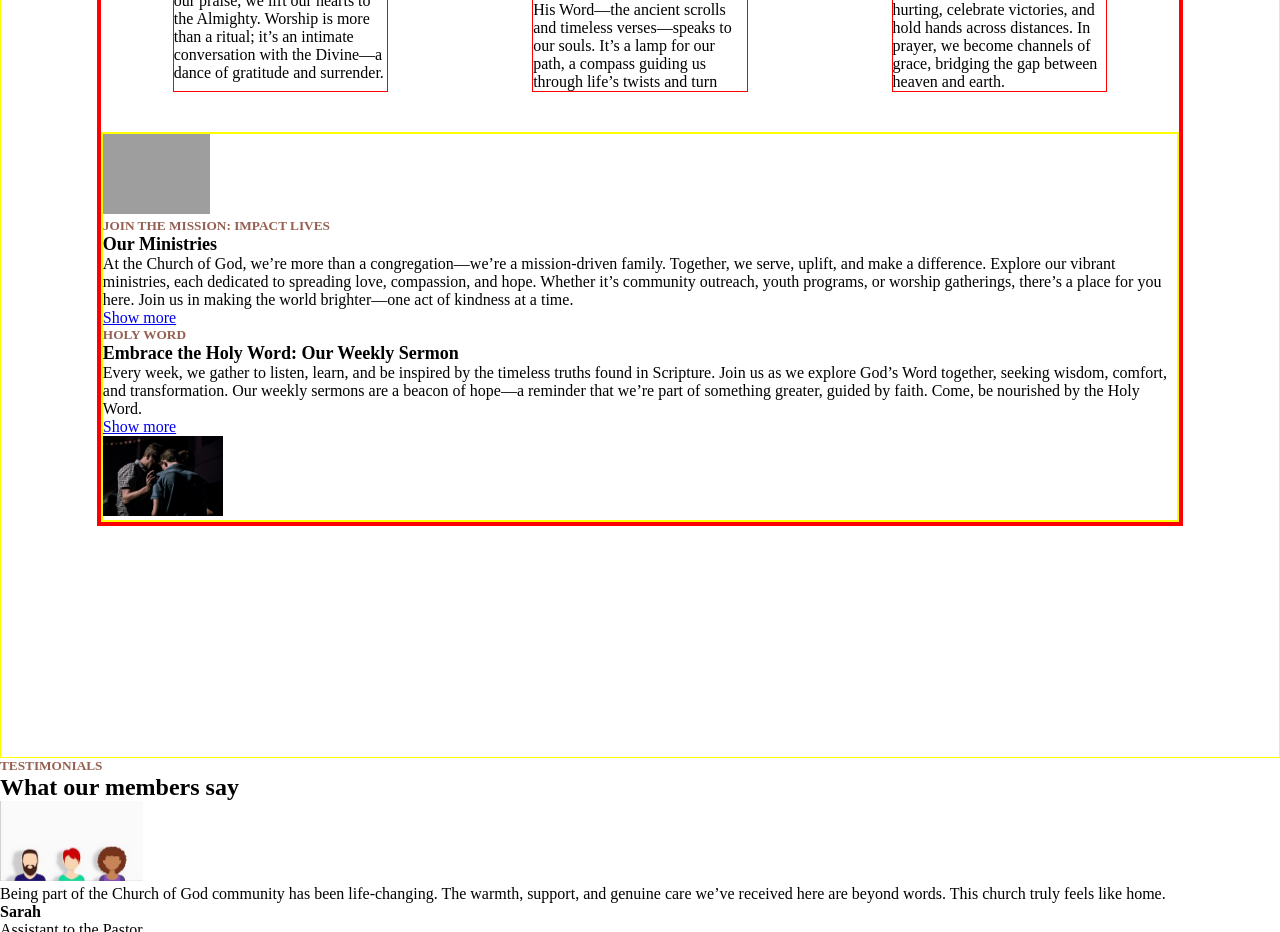
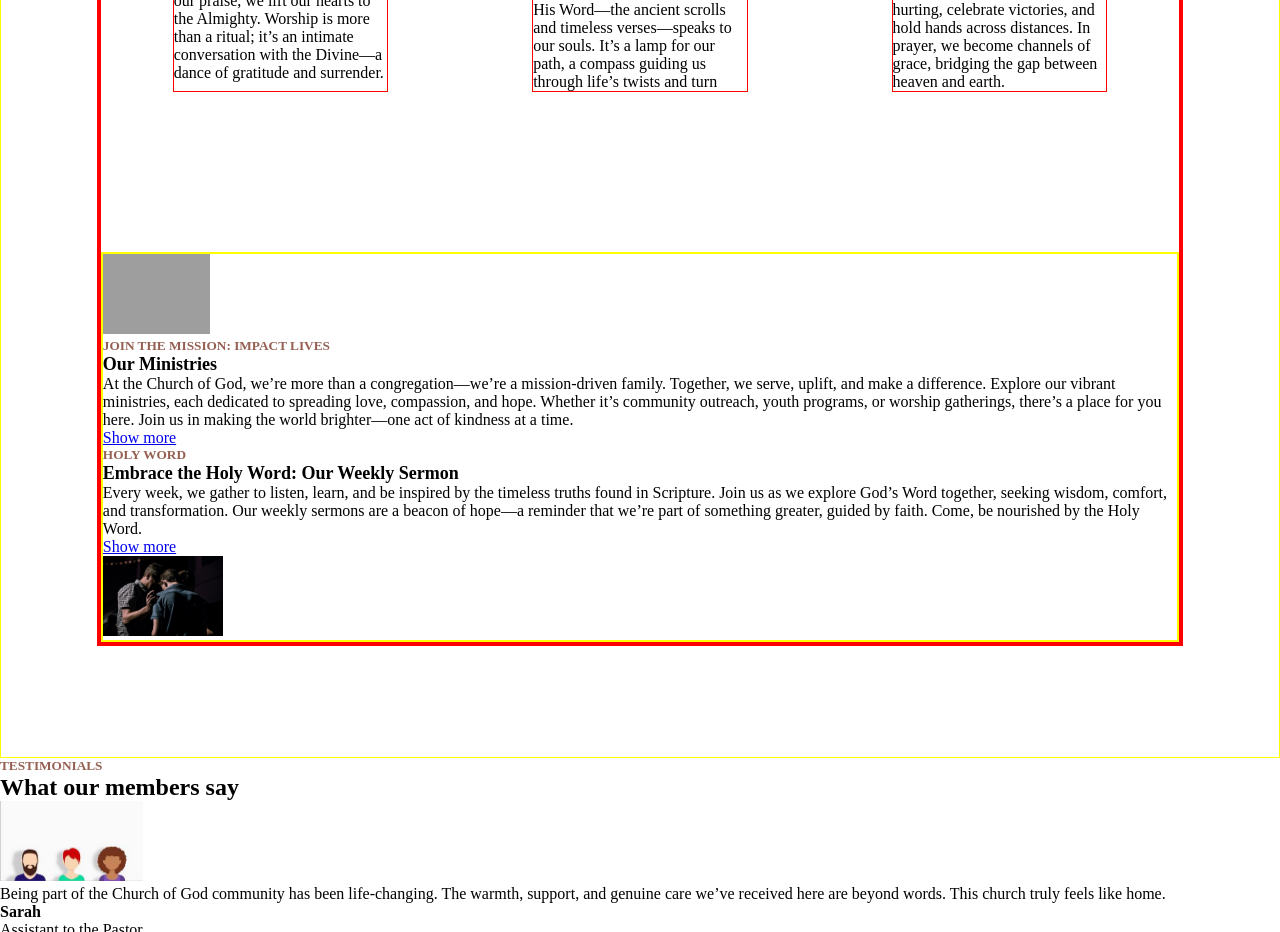
Before and after one commit to dx0ff/church-of-god, a plain HTML site: page index.html in a window 1280 px wide. Shown: the part 1000-1932 px from the top of the page. Drawn offline with Linux system fonts and the light colour scheme; grey boxes are pictures that could not be loaded.

Commit message:
Updated CSS file to:
- Added margin-top: 15vh to the .grid-layout class to adjust the layout
- Added comment /* border: none !important; for debugging */ in the global styles for testing purposes (#styles #layout #debugging)

```diff
--- a/css/style.css
+++ b/css/style.css
@@ -3,6 +3,8 @@
     margin: 0px;
 
     box-sizing: border-box;
+
+    /* border: none !important; for debugging */
 }
 
 img{
@@ -166,6 +168,8 @@ h5{
 
 .grid-layout {
     border: 2px solid yellow;
+
+    margin-top: 15vh;
 }
 
 .grid-layout h1{
```
